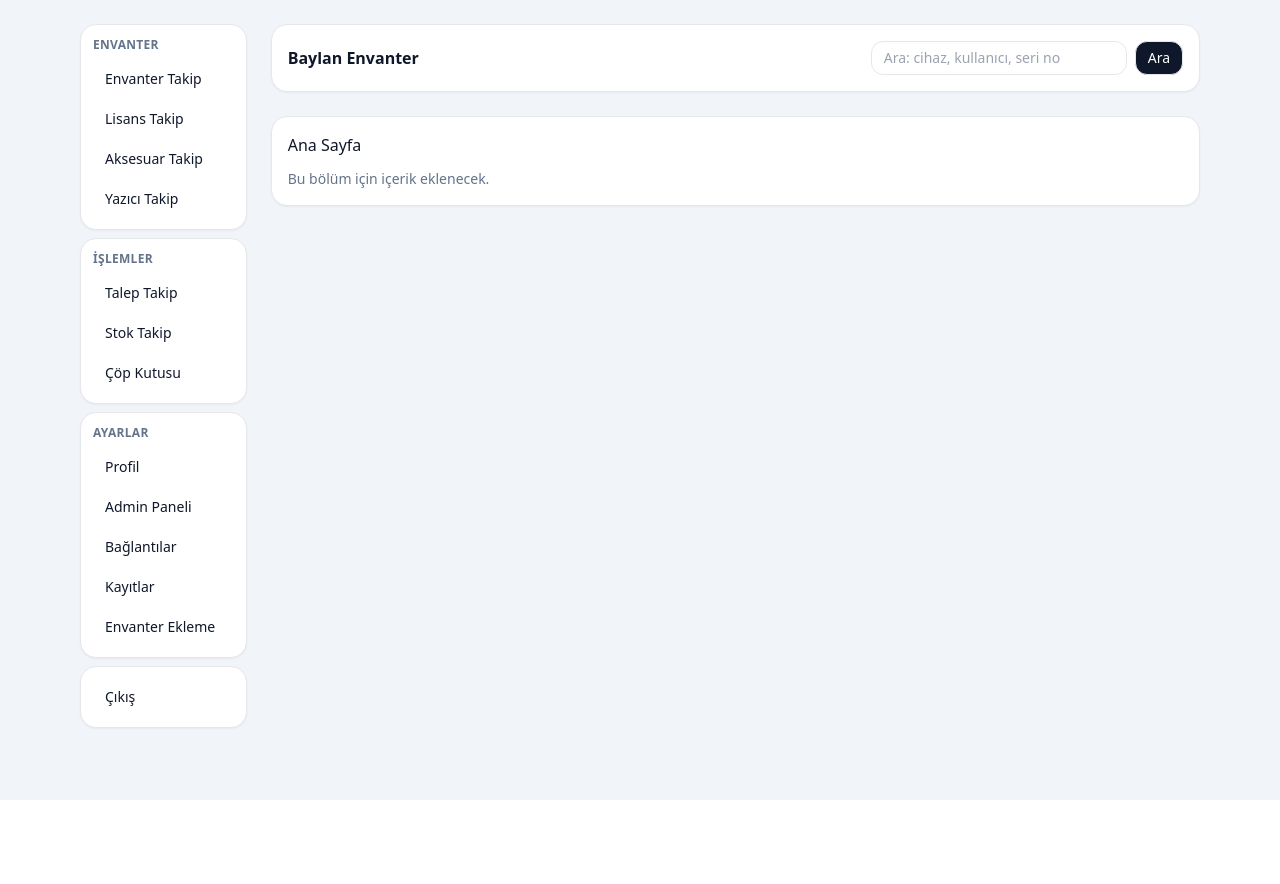
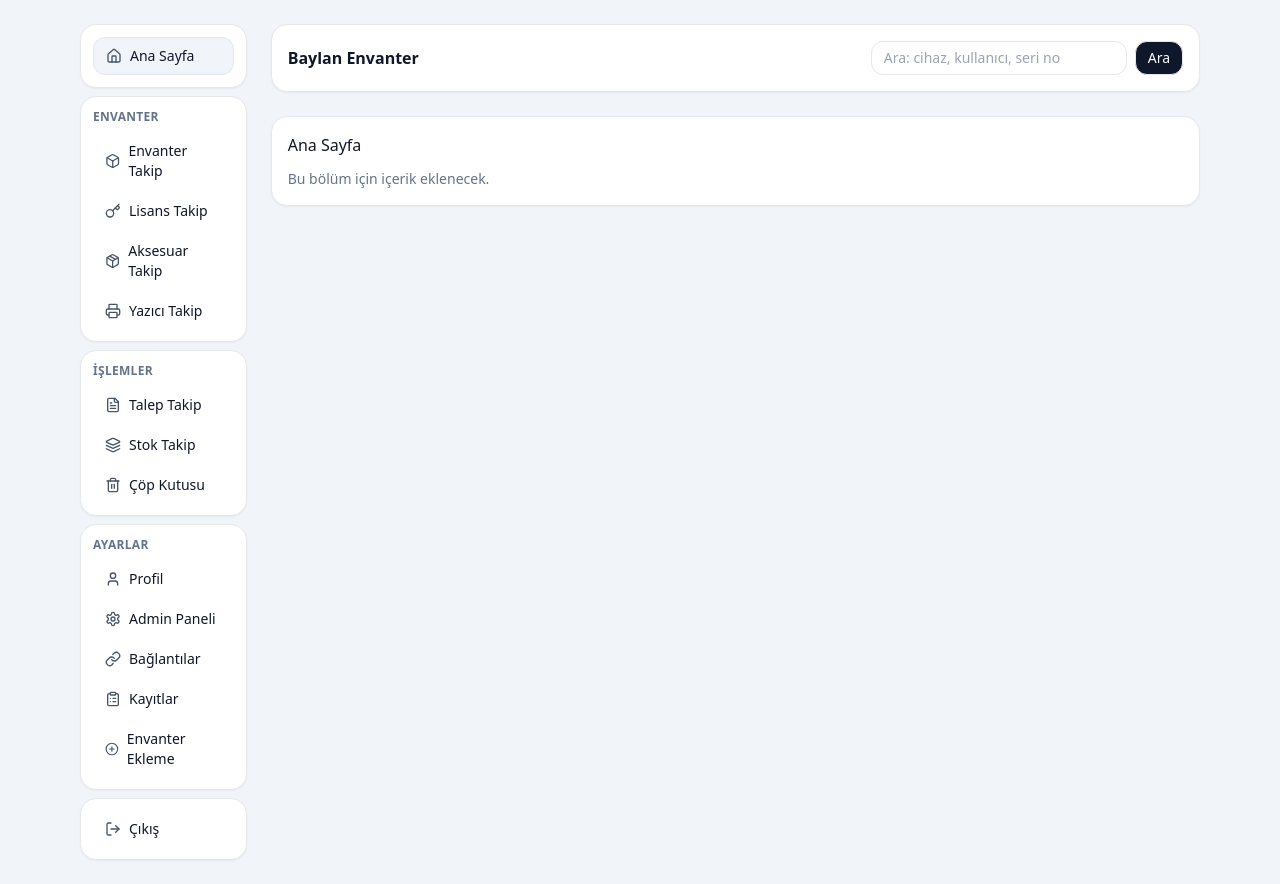
Before and after one commit to fixadd/envanter, a React (Vite) app: page / in a window 1280 px wide. Before the commit the page ends 800 px from the top, so only its background shows below. Built offline with nearby package versions, Linux system fonts and the light colour scheme.

Commit message:
feat: add NavBlock component with icon support

```diff
--- /dev/null
+++ b/src/components/NavBlock.jsx
@@ -0,0 +1,41 @@
+import { Link, useLocation } from "react-router-dom";
+import * as Icons from "lucide-react";
+
+function NavBlock({ title, items }) {
+  const { pathname } = useLocation();
+
+  return (
+    <div className="rounded-2xl border bg-white p-3 shadow-sm">
+      {title && (
+        <div className="mb-2 text-xs font-semibold tracking-wide text-slate-500">
+          {title}
+        </div>
+      )}
+      <ul className="space-y-1">
+        {items.map((it) => {
+          const active =
+            it.to === "/" ? pathname === "/" : pathname.startsWith(it.to);
+
+          const Icon = Icons[it.icon] || Icons.Circle;
+
+          return (
+            <li key={it.to}>
+              <Link
+                to={it.to}
+                className={
+                  "flex items-center gap-2 rounded-xl px-3 py-2 text-sm hover:bg-slate-50 " +
+                  (active ? "bg-slate-100 border border-slate-200" : "")
+                }
+              >
+                <Icon size={16} className="text-slate-600" />
+                <span>{it.label}</span>
+              </Link>
+            </li>
+          );
+        })}
+      </ul>
+    </div>
+  );
+}
+
+export default NavBlock;
--- a/src/components/ProtectedLayout.jsx
+++ b/src/components/ProtectedLayout.jsx
@@ -1,4 +1,5 @@
-import { Navigate, Outlet, Link } from "react-router-dom";
+import { Navigate, Outlet } from "react-router-dom";
+import NavBlock from "./NavBlock";
 
 export default function ProtectedLayout() {
   const isAuthenticated = true; // demo
@@ -13,25 +14,26 @@ function ClassicShell() {
         <div className="grid grid-cols-12 gap-6">
           <aside className="col-span-3 lg:col-span-2">
             <div className="sticky top-20 space-y-2">
+              <NavBlock title="" items={[{ label: "Ana Sayfa", to: "/", icon: "Home" }]} />
               <NavBlock title="ENVANTER" items={[
-                { label: "Envanter Takip", to: "/inventory" },
-                { label: "Lisans Takip", to: "/licenses" },
-                { label: "Aksesuar Takip", to: "/accessories" },
-                { label: "Yazıcı Takip", to: "/printers" },
+                { label: "Envanter Takip", to: "/inventory", icon: "Box" },
+                { label: "Lisans Takip", to: "/licenses", icon: "Key" },
+                { label: "Aksesuar Takip", to: "/accessories", icon: "Package" },
+                { label: "Yazıcı Takip", to: "/printers", icon: "Printer" },
               ]} />
               <NavBlock title="İŞLEMLER" items={[
-                { label: "Talep Takip", to: "/requests" },
-                { label: "Stok Takip", to: "/stock" },
-                { label: "Çöp Kutusu", to: "/trash" },
+                { label: "Talep Takip", to: "/requests", icon: "FileText" },
+                { label: "Stok Takip", to: "/stock", icon: "Layers" },
+                { label: "Çöp Kutusu", to: "/trash", icon: "Trash2" },
               ]} />
               <NavBlock title="AYARLAR" items={[
-                { label: "Profil", to: "/profile" },
-                { label: "Admin Paneli", to: "/admin" },
-                { label: "Bağlantılar", to: "/integrations" },
-                { label: "Kayıtlar", to: "/logs" },
-                { label: "Envanter Ekleme", to: "/inventory/add" },
+                { label: "Profil", to: "/profile", icon: "User" },
+                { label: "Admin Paneli", to: "/admin", icon: "Settings" },
+                { label: "Bağlantılar", to: "/integrations", icon: "Link" },
+                { label: "Kayıtlar", to: "/logs", icon: "ClipboardList" },
+                { label: "Envanter Ekleme", to: "/inventory/add", icon: "PlusCircle" },
               ]} />
-              <NavBlock title="" items={[{ label: "Çıkış", to: "/logout" }]} />
+              <NavBlock title="" items={[{ label: "Çıkış", to: "/logout", icon: "LogOut" }]} />
             </div>
           </aside>
           <main className="col-span-9 lg:col-span-10 space-y-6">
@@ -49,18 +51,3 @@ function ClassicShell() {
     </div>
   );
 }
-
-function NavBlock({ title, items }) {
-  return (
-    <div className="rounded-2xl border bg-white p-3 shadow-sm">
-      {title && <div className="mb-2 text-xs font-semibold tracking-wide text-slate-500">{title}</div>}
-      <ul className="space-y-1">
-        {items.map((it) => (
-          <li key={it.to}>
-            <Link className="block rounded-xl px-3 py-2 text-sm hover:bg-slate-50" to={it.to}>{it.label}</Link>
-          </li>
-        ))}
-      </ul>
-    </div>
-  );
-}
```
Also changed, not shown: package.json (+4 -3 lines).
